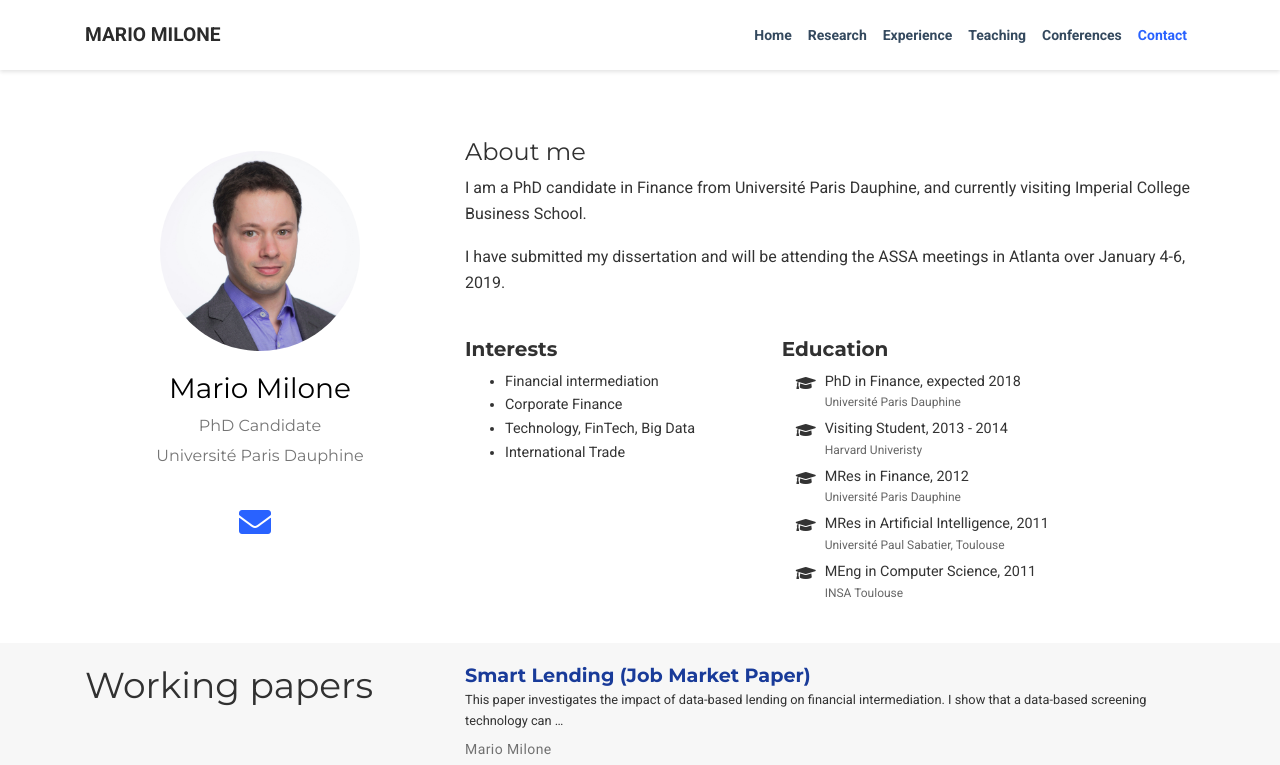
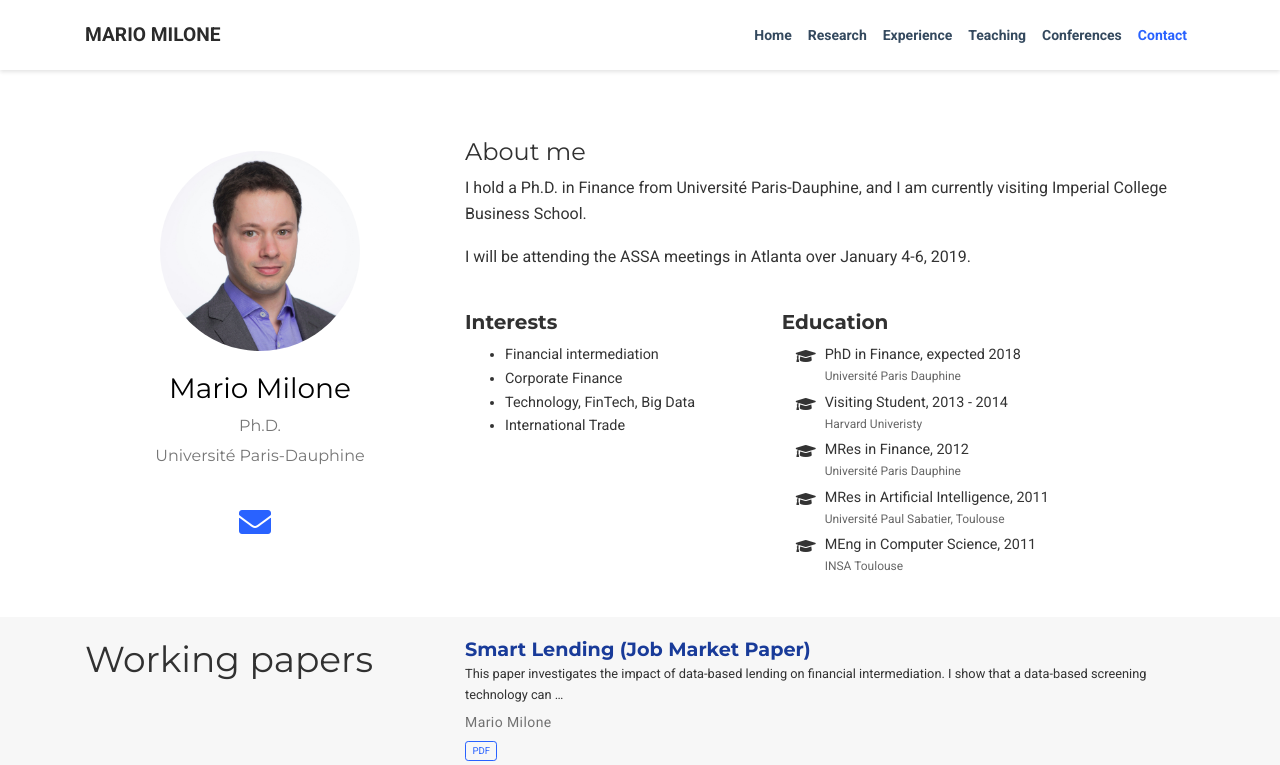
Before and after one commit to milonemario/milonemario.github.io, a plain HTML site: page index.html in a window 1280 px wide. Shown: the top 765 px of the page. Drawn offline with nearby package versions, Linux system fonts and the light colour scheme; some icons are missing.

Commit message:
Update homepage

```diff
--- a/home/index.xml
+++ b/home/index.xml
@@ -18,8 +18,8 @@
       <pubDate>Wed, 20 Apr 2016 00:00:00 +0200</pubDate>
 
       <guid>http://mariomilone.org/home/about/</guid>
-      <description>About me I am a PhD candidate in Finance from Université Paris Dauphine, and currently visiting Imperial College Business School.
-I have submitted my dissertation and will be attending the ASSA meetings in Atlanta over January 4-6, 2019.</description>
+      <description>About me I hold a Ph.D. in Finance from Université Paris-Dauphine, and I am currently visiting Imperial College Business School.
+I will be attending the ASSA meetings in Atlanta over January 4-6, 2019.</description>
     </item>
 
     <item>
--- a/index.html
+++ b/index.html
@@ -16,7 +16,7 @@
 
 
 
-  <meta name="description" content="PhD Candidate">
+  <meta name="description" content="Ph.D.">
 
 
   <link rel="alternate" hreflang="en-us" href="http://mariomilone.org/">
@@ -94,7 +94,7 @@
   <meta property="og:site_name" content="Mario Milone">
   <meta property="og:url" content="http://mariomilone.org/">
   <meta property="og:title" content="Mario Milone">
-  <meta property="og:description" content="PhD Candidate">
+  <meta property="og:description" content="Ph.D.">
 
 
 
@@ -288,7 +288,7 @@
 
       <div class="portrait-title">
         <h2 itemprop="name">Mario Milone</h2>
-        <h3 itemprop="jobTitle">PhD Candidate</h3>
+        <h3 itemprop="jobTitle">Ph.D.</h3>
 
 
 
@@ -296,7 +296,7 @@
 
         <h3 itemprop="worksFor" itemscope itemtype="http://schema.org/Organization">
 
-          <span itemprop="name">Université Paris Dauphine</span>
+          <span itemprop="name">Université Paris-Dauphine</span>
 
         </h3>
 
@@ -336,9 +336,9 @@
 
 <h2 id="about-me">About me</h2>
 
-<p>I am a PhD candidate in Finance from Université Paris Dauphine, and currently visiting Imperial College Business School.</p>
+<p>I hold a Ph.D. in Finance from Université Paris-Dauphine, and I am currently visiting Imperial College Business School.</p>
 
-<p>I have submitted my dissertation and will be attending the ASSA meetings in Atlanta over January 4-6, 2019.</p>
+<p>I will be attending the ASSA meetings in Atlanta over January 4-6, 2019.</p>
 
 
     <div class="row">
```
Also changed, not shown: 404.html (+2 -2 lines), categories/index.html (+2 -2 lines), post/index.html (+2 -2 lines), publication/index.html (+2 -2 lines), publication_types/0/index.html (+2 -2 lines), publication_types/6/index.html (+2 -2 lines), publication_types/7/index.html (+2 -2 lines), publication_types/index.html (+2 -2 lines), tags/index.html (+2 -2 lines), talk/index.html (+2 -2 lines).
